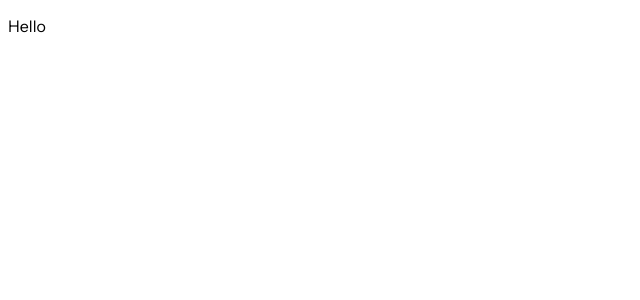
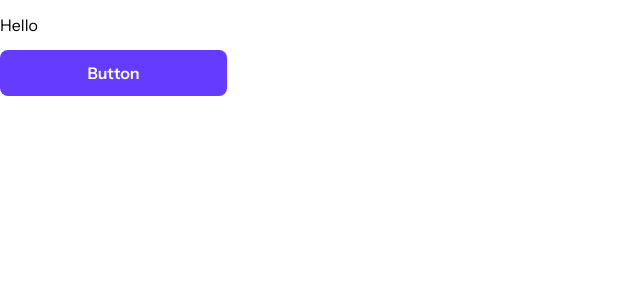
Before and after one commit to MedusCode/link-sharing-app, a React (Create React App) app: page / in a window 1280 px wide. Shown: the top 300 px of the page, without its empty margins (0-640 px from the left). Built offline with nearby package versions, Linux system fonts and the light colour scheme.

Commit message:
add: button component + normalize.css

```diff
--- a/package.json
+++ b/package.json
@@ -10,6 +10,7 @@
     "@types/node": "^16.18.79",
     "@types/react": "^18.2.55",
     "@types/react-dom": "^18.2.18",
+    "normalize.css": "^8.0.1",
     "react": "^18.2.0",
     "react-dom": "^18.2.0",
     "react-scripts": "5.0.1",
--- a/src/components/app/app.tsx
+++ b/src/components/app/app.tsx
@@ -1,10 +1,12 @@
 import React from 'react';
 import styles from './app.module.css';
+import Button from '../button/button';
 
 function App() {
   return (
     <div>
       <p>Hello</p>
+      <Button>Button</Button>
     </div>
   );
 }
--- /dev/null
+++ b/src/components/button/button.module.css
@@ -0,0 +1,33 @@
+.button {
+  padding: 11px 27px;
+  font-size: 16px;
+  font-weight: 600;
+  line-height: 150%;
+  min-width: 227px;
+  color: #FFFFFF;
+  background-color: #633CFF;
+  border-radius: 8px;
+  border: none;
+  cursor: pointer;
+  transition: 0.1s ease-in-out;
+}
+
+.button_primary:enabled:active {
+  background-color: #BEADFF;
+  box-shadow: 0 0 32px 0 rgba(99, 60, 255, 0.25);
+}
+
+.button_secondary {
+  background-color: transparent;
+  color: #633CFF;
+  border: 1px solid #633CFF;
+}
+
+.button_secondary:enabled:active {
+  background-color: #EFEBFF;
+}
+
+.button:disabled {
+  opacity: 0.25;
+  cursor: default;
+}
--- /dev/null
+++ b/src/components/button/button.tsx
@@ -0,0 +1,25 @@
+import { FC } from 'react';
+import styles from './button.module.css';
+
+interface IButtonProps {
+  type?: 'primary' | 'secondary';
+  disabled?: boolean;
+  children: string;
+}
+
+const typeStyles = {
+  primary: styles.button_primary,
+  secondary: styles.button_secondary
+}
+
+const Button: FC<IButtonProps> = ({ children, disabled = false, type= 'primary' }) => {
+  const typeStyle = typeStyles[type];
+
+  return (
+    <button className={`${styles.button} ${typeStyle}`} disabled={disabled}>
+      {children}
+    </button>
+  );
+}
+
+export default Button;
--- a/src/index.tsx
+++ b/src/index.tsx
@@ -1,5 +1,6 @@
 import React from 'react';
 import ReactDOM from 'react-dom/client';
+import 'normalize.css';
 import './index.css';
 import App from './components/app/app';
 import './assets/fonts/InstrumentSans.ttf'
```
Also changed, not shown: 2 other files (tests, documents, lock files or other folders).
